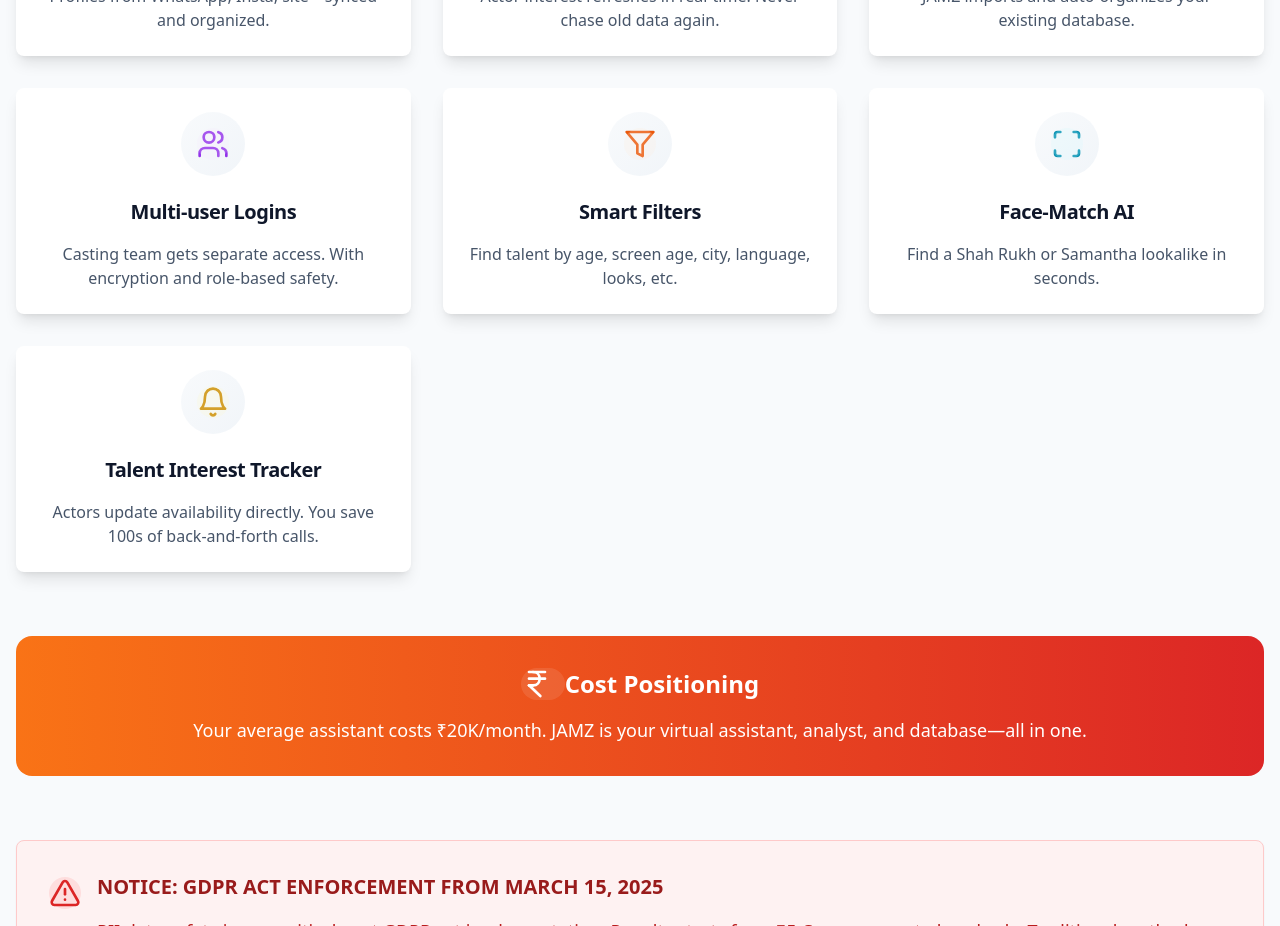
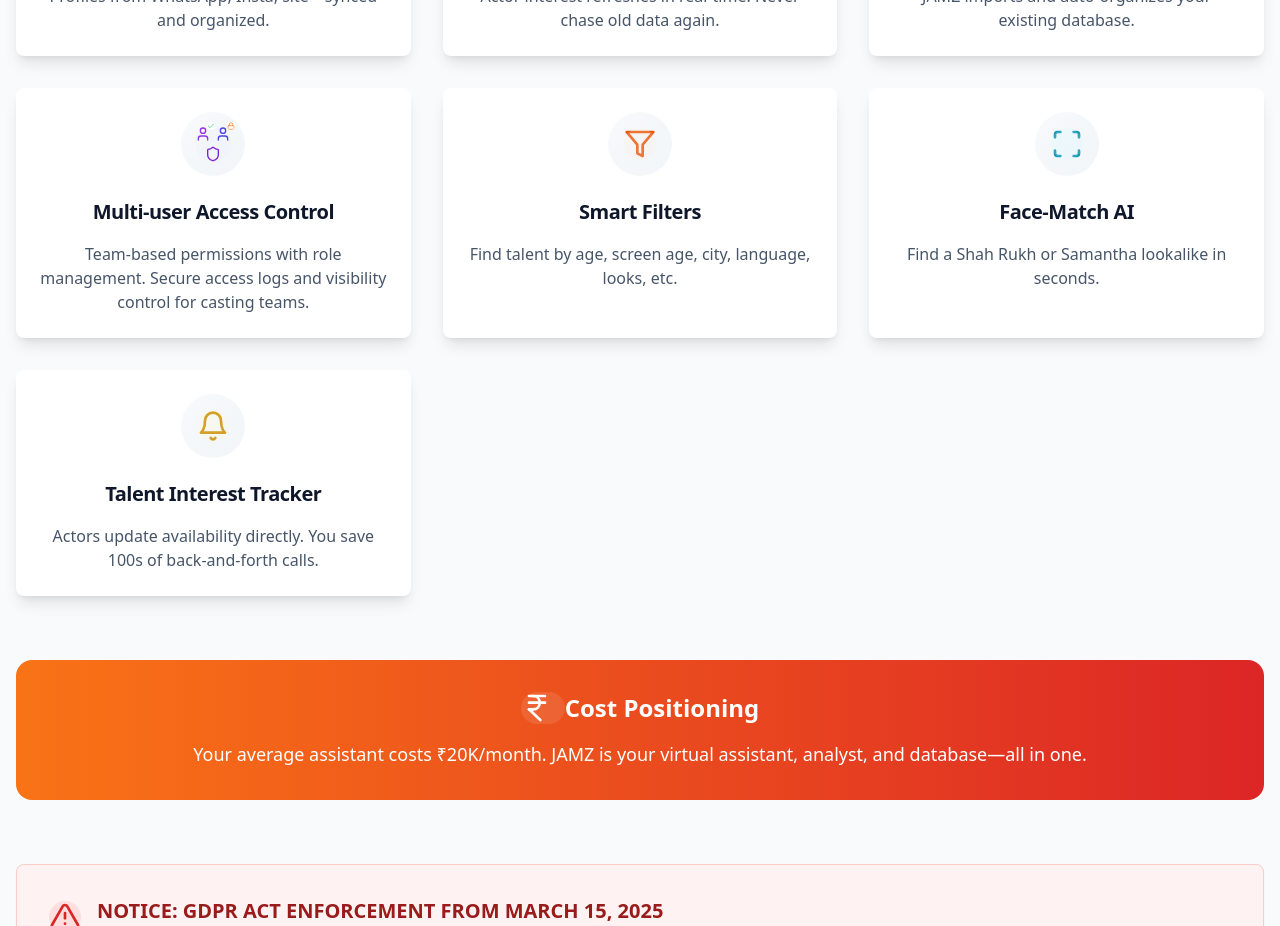
Before and after one commit to Junedweb/casting-flow-ai, a React (Vite) app: page / in a window 1280 px wide. Shown: the part 2660-3586 px from the top of the page. Built offline with nearby package versions, Linux system fonts and the light colour scheme.

Commit message:
Refactor: Update access control icons
Update icons in the FeaturesSection to represent multi-user login with access control and visibility.

```diff
--- a/src/components/FeaturesSection.tsx
+++ b/src/components/FeaturesSection.tsx
@@ -1,4 +1,3 @@
-
 import { Card, CardContent, CardHeader, CardTitle } from "@/components/ui/card";
 import {
   RefreshCw,
@@ -12,7 +11,10 @@ import {
   AlertTriangle,
   MessageCircle,
   Globe,
-  Instagram
+  Instagram,
+  Lock,
+  User,
+  Check
 } from "lucide-react";
 
 export const FeaturesSection = () => {
@@ -34,8 +36,8 @@ export const FeaturesSection = () => {
     },
     {
       icon: "users",
-      title: "Multi-user Logins",
-      description: "Casting team gets separate access. With encryption and role-based safety."
+      title: "Multi-user Access Control",
+      description: "Team-based permissions with role management. Secure access logs and visibility control for casting teams."
     },
     {
       icon: "filter",
@@ -83,9 +85,21 @@ export const FeaturesSection = () => {
         );
       case "users":
         return (
-          <div className="relative">
-            <div className="absolute inset-0 bg-purple-100 rounded-full opacity-20 group-hover:opacity-40 transition-opacity duration-300"></div>
-            <Users className={`w-8 h-8 text-purple-600 ${iconClasses}`} />
+          <div className="relative flex items-center justify-center">
+            <div className="absolute inset-0 bg-gradient-to-br from-purple-100 to-indigo-100 rounded-full opacity-20 group-hover:opacity-40 transition-opacity duration-300"></div>
+            <div className="relative grid grid-cols-2 gap-1">
+              <div className="relative">
+                <User className={`w-4 h-4 text-purple-600 ${iconClasses}`} />
+                <Check className="w-2 h-2 text-green-500 absolute -top-1 -right-1 bg-white rounded-full" />
+              </div>
+              <div className="relative">
+                <User className={`w-4 h-4 text-indigo-600 ${iconClasses}`} />
+                <Lock className="w-2 h-2 text-orange-500 absolute -top-1 -right-1 bg-white rounded-full" />
+              </div>
+              <div className="relative col-span-2 flex justify-center">
+                <Shield className={`w-4 h-4 text-purple-700 ${iconClasses} group-hover:animate-pulse`} />
+              </div>
+            </div>
           </div>
         );
       case "filter":
```
